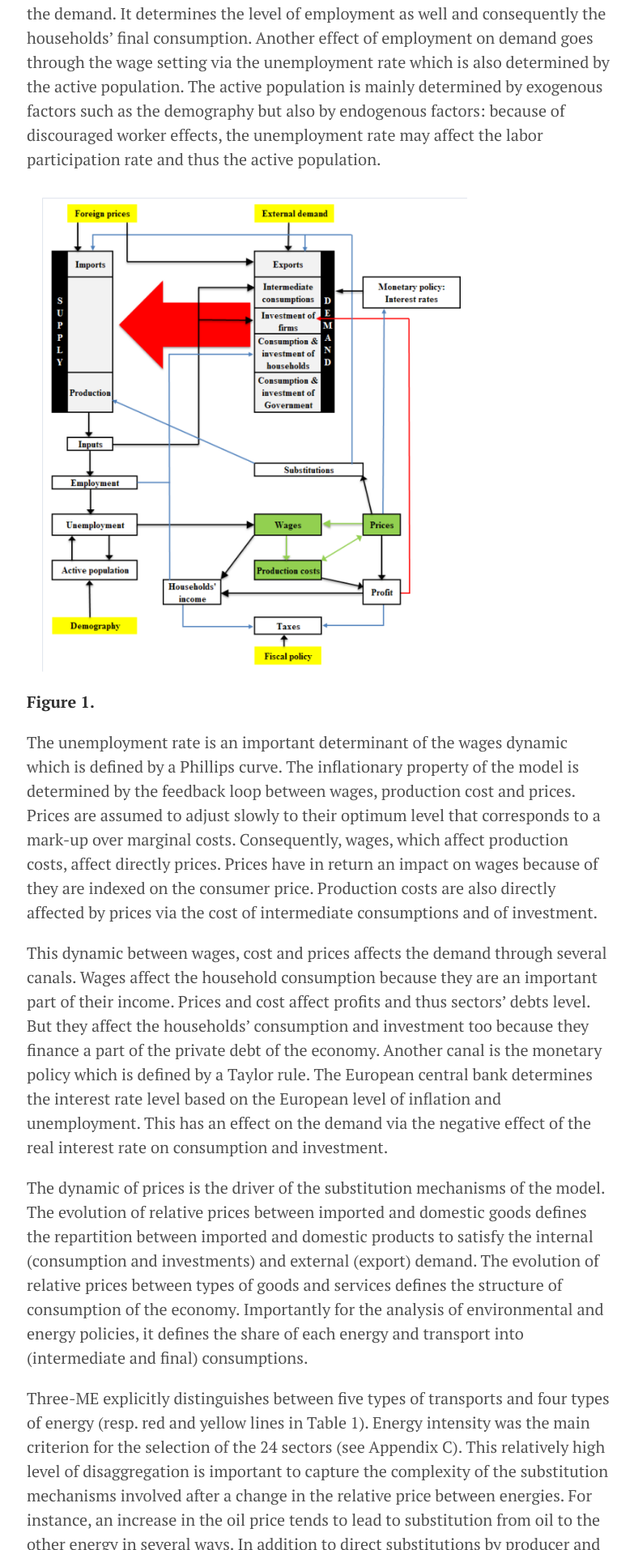
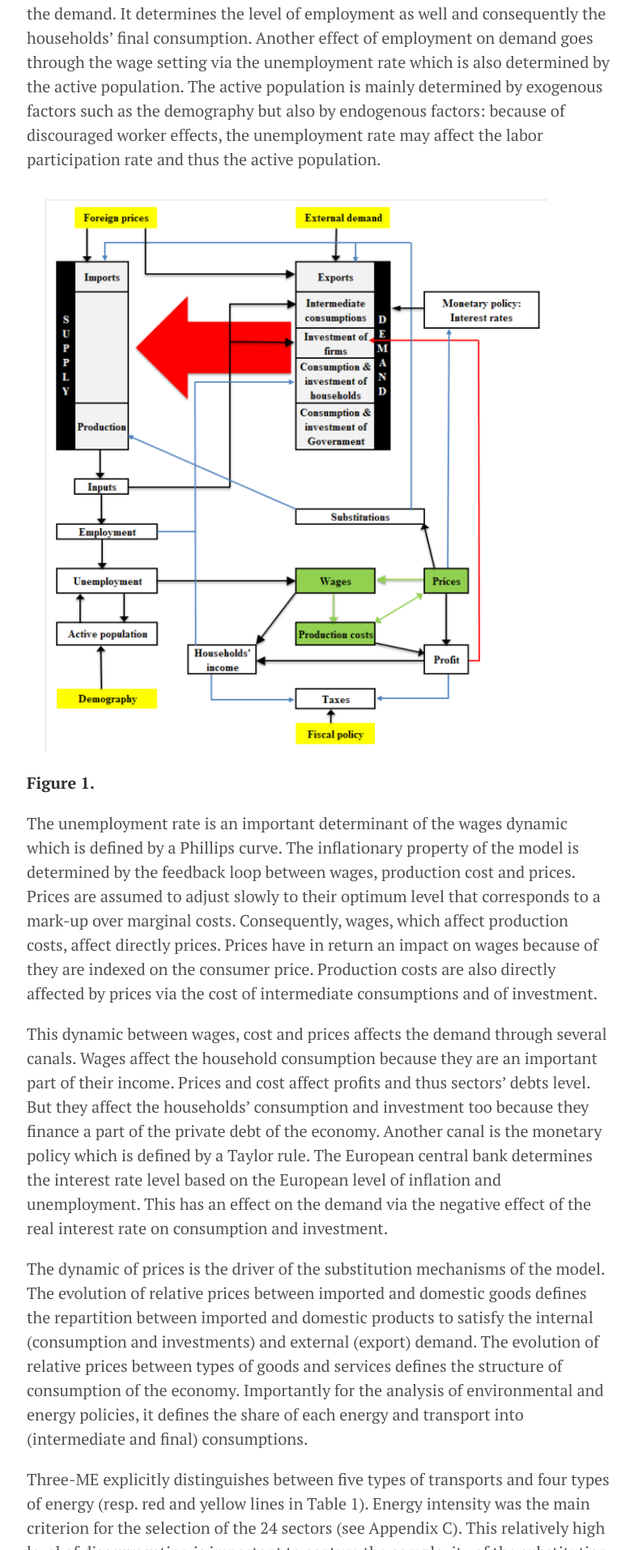
Before and after one commit to Lidewey/Lidewey.github.io, a Jekyll site: the page built from Themodel.md, in a window 1280 px wide. Shown: the part 448-2362 px from the top of the page at 81% size, without its empty margins (247-1030 px from the left). Built offline with Jekyll 4.4.1, drawn with Linux system fonts in a browser that asks for light colours; Markdown is read by kramdown in place of the engine named in the settings.

Commit message:
Resize image

```diff
--- a/Themodel.md
+++ b/Themodel.md
@@ -19,7 +19,7 @@
 factors: because of discouraged worker effects, the unemployment rate may affect the labor
 participation rate and thus the active population.</p>
 
-<img src="/threeme.jpg" alt="Three-ME" width="550" height="600">
+<img src="/threeme.jpg" alt="Three-ME" width="650" height="700">
 **Figure 1.**
 
 <p>The unemployment rate is an important determinant of the wages dynamic which is
```
